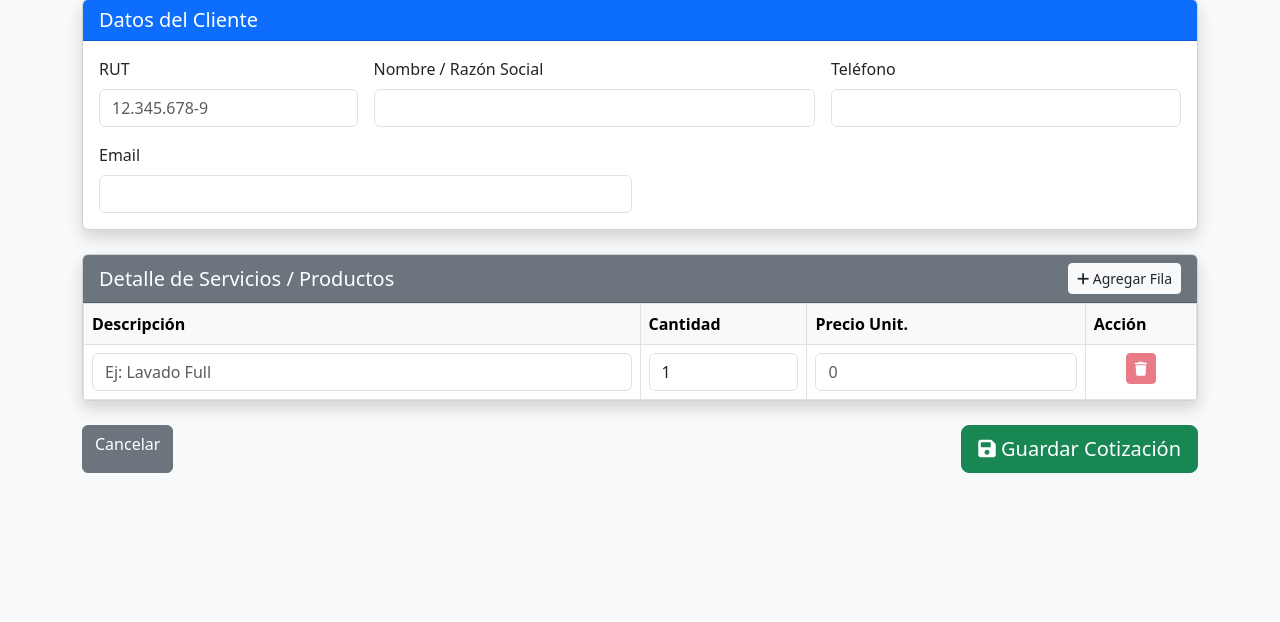
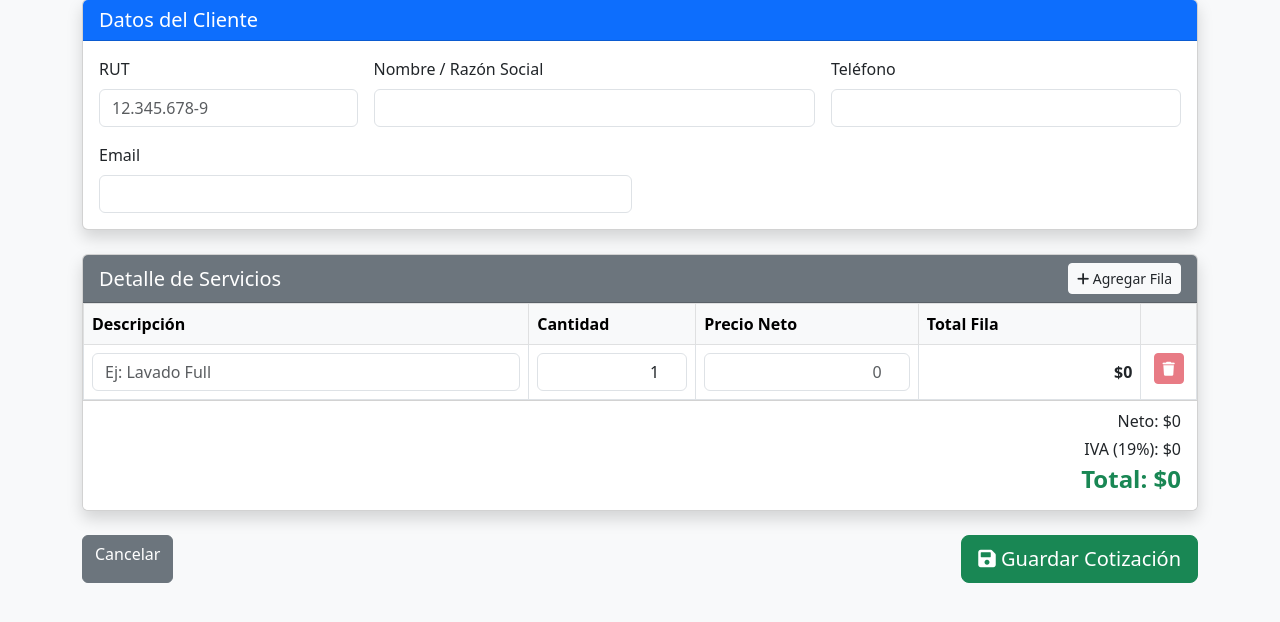
Before and after one commit to estebanalh-ship-it/lavatumaquina-api, a Flask app: page /admin/nueva_cotizacion in a window 1280 px wide. Shown: the part 87-709 px from the top of the page. Run offline with Flask 3, Linux system fonts and the light colour scheme; the visitor is signed in with stand-in values (Sample User, id 1).

Commit message:
Enhance cotizaciones_nueva.html with styles and updates
Added styles for input alignment and total display. Updated table headers and input fields for better clarity and functionality.

```diff
--- a/admin/templates/cotizaciones_nueva.html
+++ b/admin/templates/cotizaciones_nueva.html
@@ -6,6 +6,10 @@
     <title>Nueva Cotización</title>
     <link href="https://cdn.jsdelivr.net/npm/bootstrap@5.3.0/dist/css/bootstrap.min.css" rel="stylesheet">
     <link rel="stylesheet" href="https://cdnjs.cloudflare.com/ajax/libs/font-awesome/6.0.0/css/all.min.css">
+    <style>
+        .input-monto { text-align: right; }
+        .total-display { font-size: 1.2rem; font-weight: bold; }
+    </style>
 </head>
 <body class="bg-light">
 
@@ -44,7 +48,7 @@
             <!-- SECCIÓN 2: ÍTEMS / PRODUCTOS -->
             <div class="card shadow mb-4">
                 <div class="card-header bg-secondary text-white d-flex justify-content-between align-items-center">
-                    <h5 class="mb-0">Detalle de Servicios / Productos</h5>
+                    <h5 class="mb-0">Detalle de Servicios</h5>
                     <button type="button" class="btn btn-sm btn-light text-dark" onclick="agregarFila()">
                         <i class="fas fa-plus"></i> Agregar Fila
                     </button>
@@ -53,18 +57,20 @@
                     <table class="table table-bordered mb-0" id="tablaItems">
                         <thead class="table-light">
                             <tr>
-                                <th style="width: 50%">Descripción</th>
+                                <th style="width: 40%">Descripción</th>
                                 <th style="width: 15%">Cantidad</th>
-                                <th style="width: 25%">Precio Unit.</th>
-                                <th style="width: 10%">Acción</th>
+                                <th style="width: 20%">Precio Neto</th>
+                                <th style="width: 20%">Total Fila</th>
+                                <th style="width: 5%"></th>
                             </tr>
                         </thead>
                         <tbody id="cuerpoTabla">
                             <!-- Fila Inicial -->
-                            <tr>
+                            <tr class="fila-item">
                                 <td><input type="text" name="items_producto[]" class="form-control" required placeholder="Ej: Lavado Full"></td>
-                                <td><input type="number" name="items_cantidad[]" class="form-control" value="1" required></td>
-                                <td><input type="number" name="items_precio[]" class="form-control" placeholder="0" required></td>
+                                <td><input type="number" name="items_cantidad[]" class="form-control input-monto" value="1" min="1" oninput="calcularTotales()" required></td>
+                                <td><input type="number" name="items_precio[]" class="form-control input-monto" placeholder="0" min="0" oninput="calcularTotales()" required></td>
+                                <td class="text-end align-middle fw-bold span-subtotal">$0</td>
                                 <td class="text-center">
                                     <button type="button" class="btn btn-danger btn-sm" disabled>
                                         <i class="fas fa-trash"></i>
@@ -73,6 +79,16 @@
                             </tr>
                         </tbody>
                     </table>
+                </div>
+                <!-- Resumen de Totales -->
+                <div class="card-footer bg-white">
+                    <div class="row justify-content-end text-end">
+                        <div class="col-md-4">
+                            <p class="mb-1">Neto: <span id="displayNeto">$0</span></p>
+                            <p class="mb-1">IVA (19%): <span id="displayIVA">$0</span></p>
+                            <h4 class="text-success fw-bold">Total: <span id="displayTotal">$0</span></h4>
+                        </div>
+                    </div>
                 </div>
             </div>
 
@@ -85,16 +101,48 @@
         </form>
     </div>
 
-    <!-- JAVASCRIPT PARA AGREGAR FILAS -->
+    <!-- JAVASCRIPT: Lógica de cálculo en vivo -->
     <script>
+        function formatearMoneda(valor) {
+            return new Intl.NumberFormat('es-CL', { style: 'currency', currency: 'CLP' }).format(valor);
+        }
+
+        function calcularTotales() {
+            let totalNeto = 0;
+            const filas = document.querySelectorAll('.fila-item');
+
+            filas.forEach(fila => {
+                const cantInput = fila.querySelector('input[name="items_cantidad[]"]');
+                const precioInput = fila.querySelector('input[name="items_precio[]"]');
+                const spanSubtotal = fila.querySelector('.span-subtotal');
+
+                const cantidad = parseFloat(cantInput.value) || 0;
+                const precio = parseFloat(precioInput.value) || 0;
+
+                const subtotal = cantidad * precio;
+                spanSubtotal.textContent = formatearMoneda(subtotal);
+
+                totalNeto += subtotal;
+            });
+
+            const iva = totalNeto * 0.19;
+            const totalFinal = totalNeto + iva;
+
+            document.getElementById('displayNeto').textContent = formatearMoneda(totalNeto);
+            document.getElementById('displayIVA').textContent = formatearMoneda(iva);
+            document.getElementById('displayTotal').textContent = formatearMoneda(totalFinal);
+        }
+
         function agregarFila() {
             const tbody = document.getElementById('cuerpoTabla');
             const fila = document.createElement('tr');
+            fila.className = 'fila-item';
 
             fila.innerHTML = `
                 <td><input type="text" name="items_producto[]" class="form-control" required></td>
-                <td><input type="number" name="items_cantidad[]" class="form-control" value="1" required></td>
-                <td><input type="number" name="items_precio[]" class="form-control" placeholder="0" required></td>
+                <td><input type="number" name="items_cantidad[]" class="form-control input-monto" value="1" min="1" oninput="calcularTotales()" required></td>
+                <td><input type="number" name="items_precio[]" class="form-control input-monto" placeholder="0" min="0" oninput="calcularTotales()" required></td>
+                <td class="text-end align-middle fw-bold span-subtotal">$0</td>
                 <td class="text-center">
                     <button type="button" class="btn btn-danger btn-sm" onclick="eliminarFila(this)">
                         <i class="fas fa-trash"></i>
@@ -107,6 +155,7 @@
         function eliminarFila(btn) {
             const fila = btn.closest('tr');
             fila.remove();
+            calcularTotales(); // Recalcular al borrar
         }
     </script>
 
```
